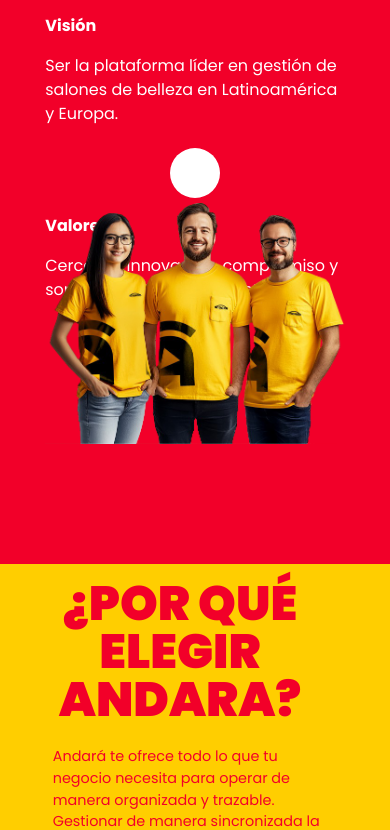
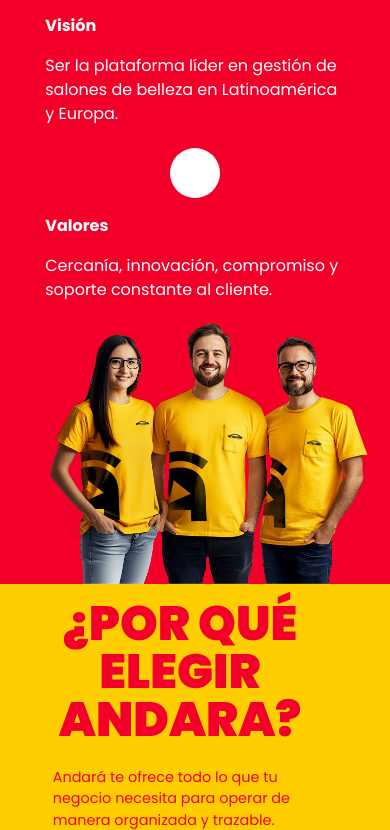
Before and after one commit to staging-environment/andara, a PHP site: page /home.php in a window 390 px wide. Shown: the part 2289-3119 px from the top of the page. Run offline with PHP 8.4, Linux system fonts and the light colour scheme; some libraries are stand-ins or nearby versions.

Commit message:
Fix errors

```diff
--- a/css/estilos.css
+++ b/css/estilos.css
@@ -447,10 +447,12 @@
 /*******weAre*****/
 .weAre {
     background: var(--rojo);
-    height: 520px;
+    height: 518px;
 
 }
-
+.weAre .right img {
+    min-width: 108%;
+}
 .text-box {
     color: #fff;
 }
@@ -807,7 +809,7 @@
     box-shadow: none !important;
     border: 3px solid var(--rojo) !important;
     border-radius: 0;
-    background: transparent;
+    background: #fff;
 
     .card-header {
         background-color: transparent !important;
--- a/css/mediaquer.css
+++ b/css/mediaquer.css
@@ -813,6 +813,9 @@
     .list-unstyled {
         padding: 1em !important;
     }
+	.weAre .right {
+		top: 0;
+	}
 }
 
 @media only screen and (max-width: 320px) {
@@ -1126,6 +1129,9 @@
     .weAre .right img {
     width: 100%;
     }
+	.weAre .right {
+		top: 0;
+	}
     .tab-wrap {
         flex-direction: column;
     }
```
